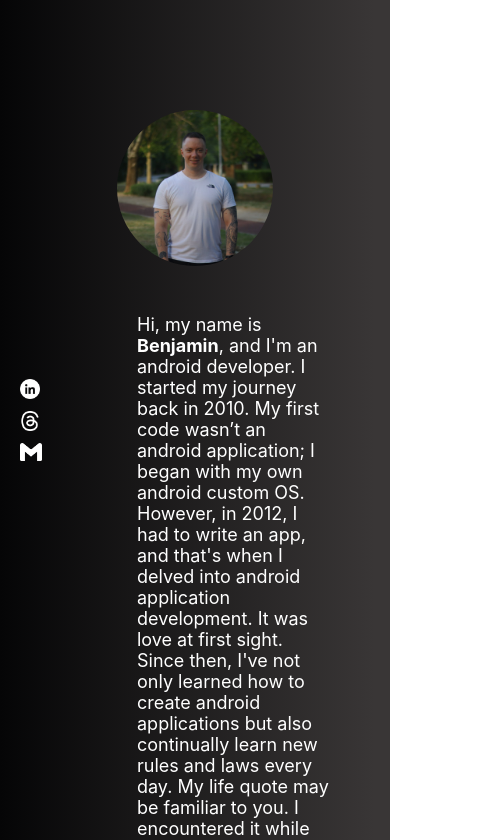
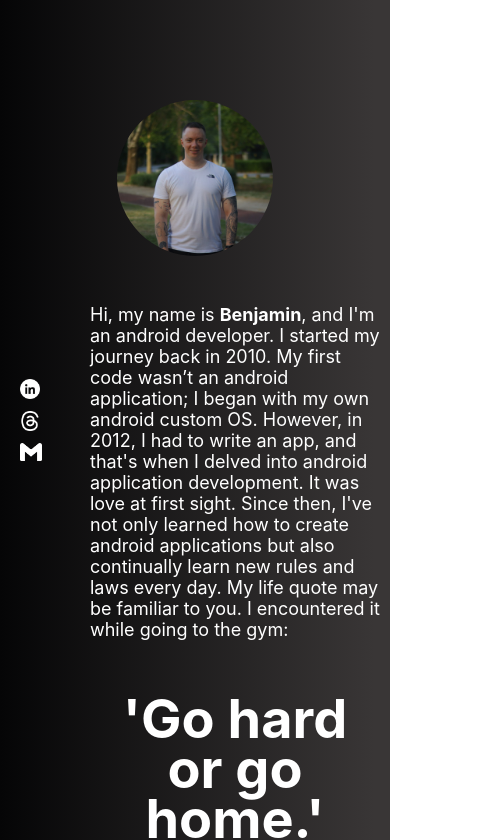
Before and after one commit to Bbeniful/personal_website, a React (Create React App) app: page / in a window 390 px wide. Shown: the top 840 px of the page, 495 px wide, since content can reach past the window. Built offline with nearby package versions, Linux system fonts and the light colour scheme.

Commit message:
update main_style.css

```diff
--- a/src/style/main_style.css
+++ b/src/style/main_style.css
@@ -189,10 +189,11 @@ line-height: 50px;
 
   @media (max-width: 768px) {
     .app {
-      padding: 10px;
+      flex-direction: row;
     }
 
     .main-content {
+      width: 100%; /* Adjust as needed */
       height: auto;
       display: flex;
       flex-direction: column;
```
